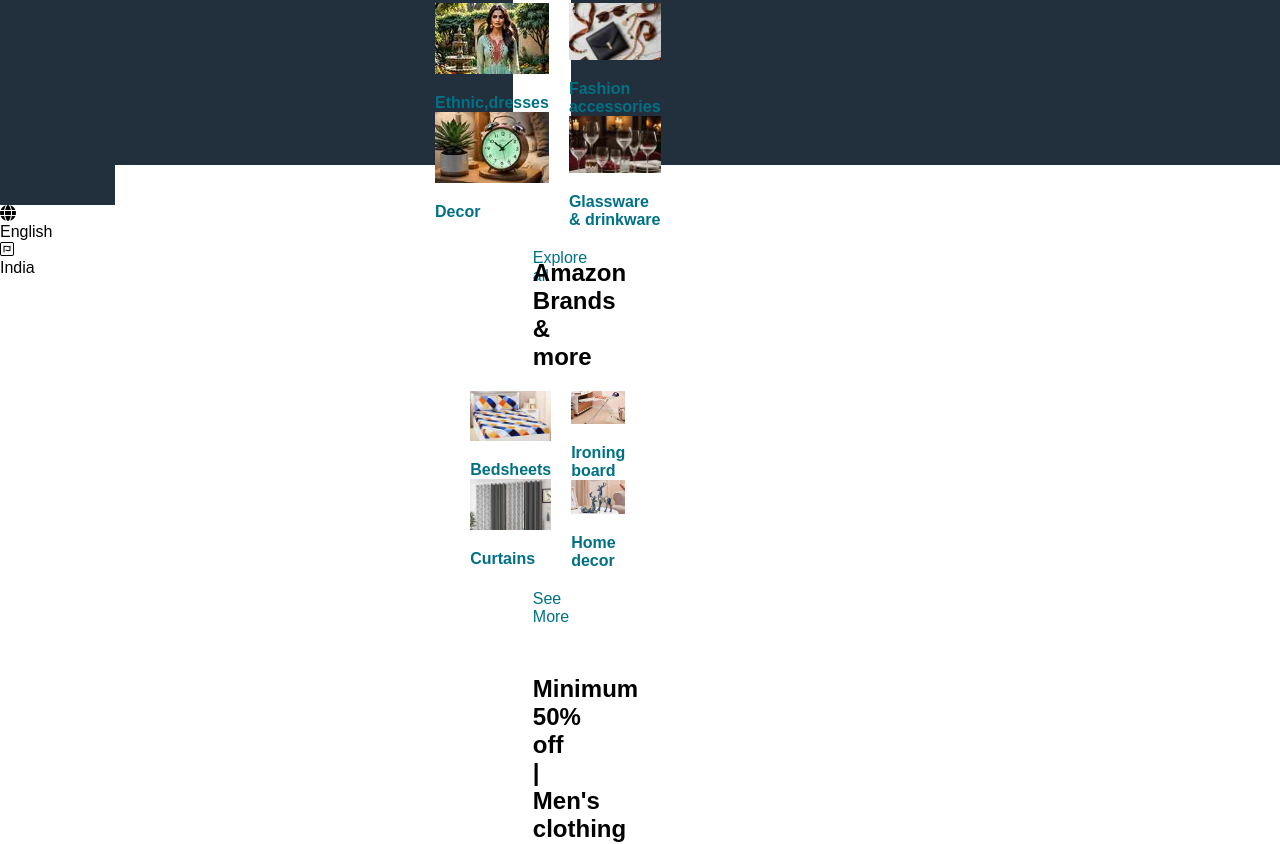
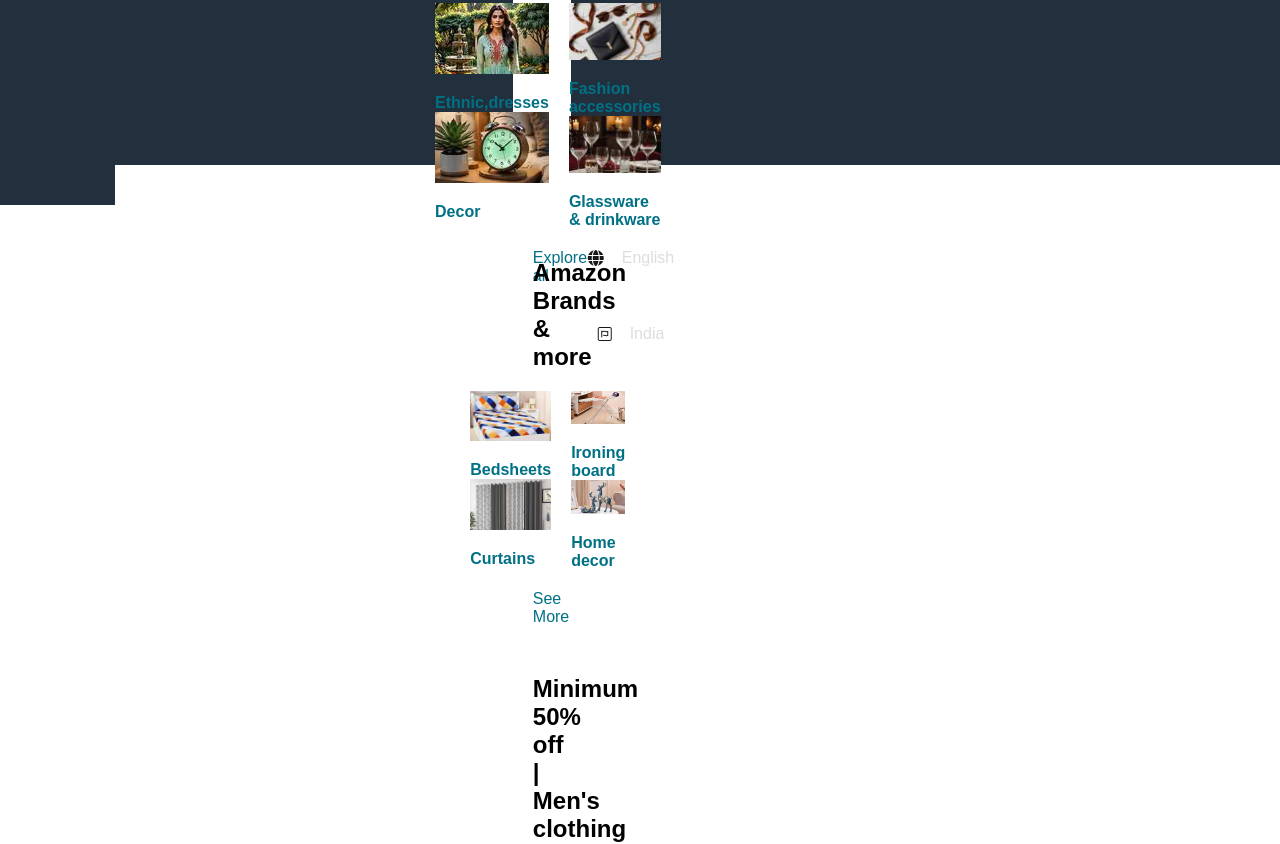
Before and after one commit to Divika-23/Amazon-Clone, a plain HTML site: page index.html in a window 1280 px wide. Shown: the part 1106-1950 px from the top of the page. Drawn offline with Linux system fonts and the light colour scheme; files whose address does not match are found by name.

Commit message:
Style footer language selection with icons, border, and text spacing

```diff
--- a/style.css
+++ b/style.css
@@ -352,3 +352,22 @@ img1{
    width:115px;
     background-size:cover;
 }
+
+.lang{
+    display:flex;
+    justify-content: center;
+    align-items: center;
+    border:2px solid white;
+    border-radius: 4px;
+    margin:30px;
+    padding:10px 10px 10px 10px;
+}
+.lang i{
+    opacity: 0.9;
+
+}
+.lang p{
+    padding-left:15px;
+    color: #DDDDDD;
+    padding:2px 18px 2px 18px;
+}
```
